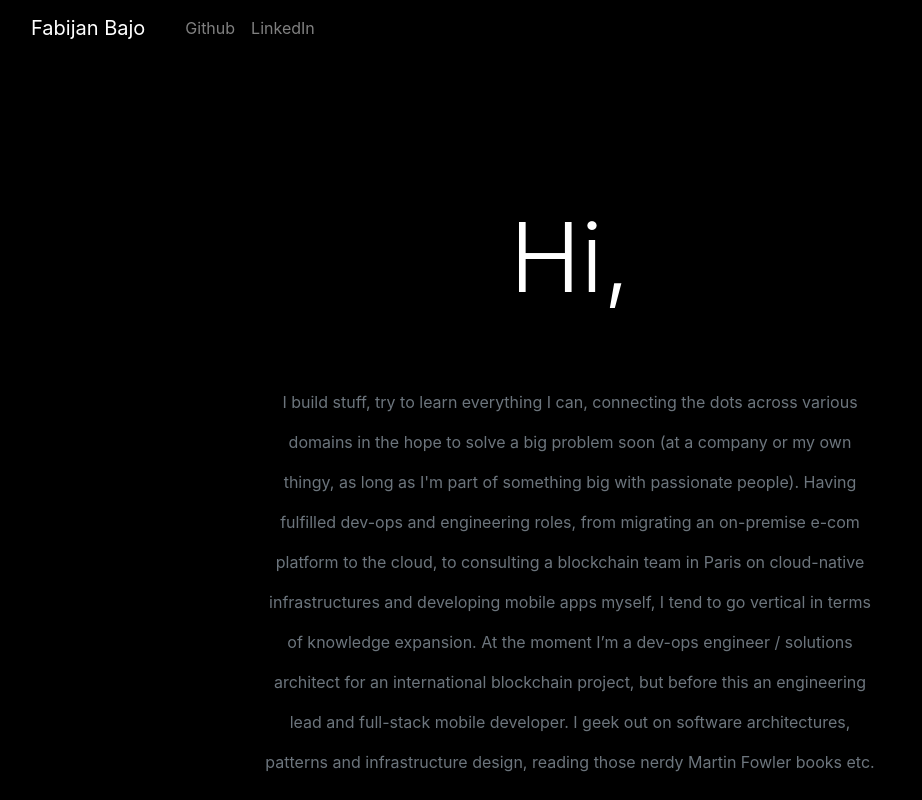
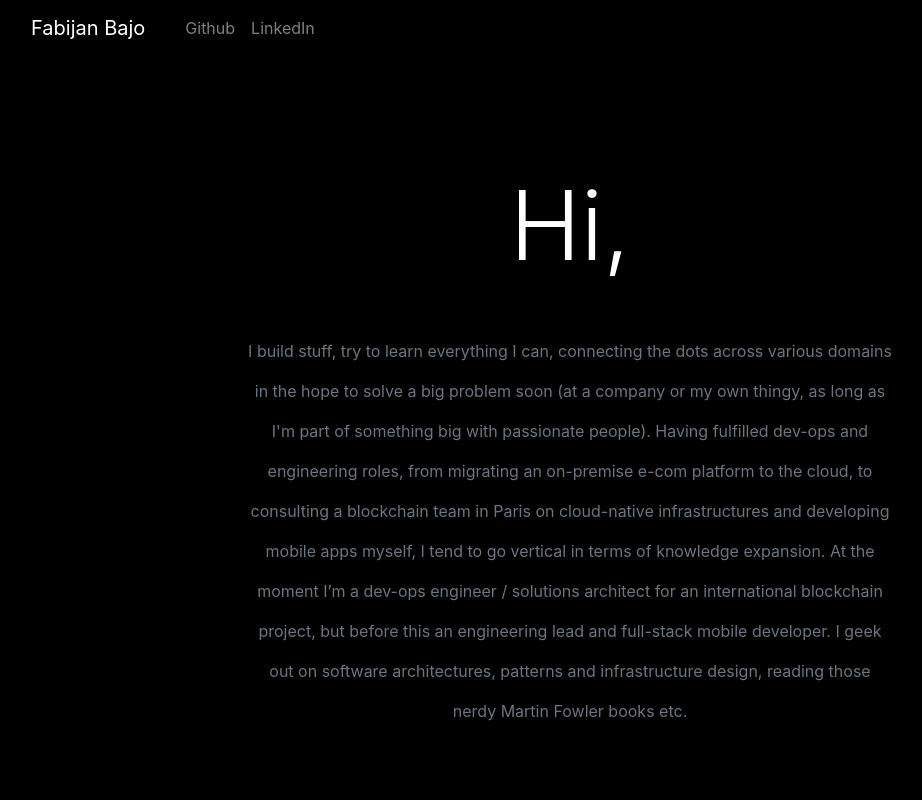
Before and after one commit to Bajocode/fabijanbajo.com, a React (Create React App) app: page / in a window 1280 px wide. Shown: the top 800 px of the page, without its empty margins (70-992 px from the left). Built offline with nearby package versions, Linux system fonts and the light colour scheme.

Commit message:
Create template post for blogs and projects

```diff
--- a/public/index.html
+++ b/public/index.html
@@ -11,7 +11,7 @@
     <link rel="manifest" href="%PUBLIC_URL%/manifest.json" />
     <link rel="shortcut icon" href="%PUBLIC_URL%/favicon.ico" />
 
-    <title>React App</title>
+    <title>Fabijan Bajo</title>
   </head>
   <body data-spy="scroll" data-target=".navbar" data-offset="100">
     <noscript>You need to enable JavaScript to run this app.</noscript>
--- a/src/components/HomePage.tsx
+++ b/src/components/HomePage.tsx
@@ -3,19 +3,15 @@ import Me from './Me';
 
 const HomePage: React.FC = () => (
   <div>
-    <section className="jumbotron text-center">
+    <section className="jumbotron jumbotron-transparent text-center ">
       <div className="container">
-        <h1 className="jumbotron-heading display-1">Hi,</h1>
-        <hr className="" />
-        <hr className="" />
-        <hr className="" />
-        <p className="text-muted">
-          I build stuff, try to learn everything I can, connecting the dots across various domains in the hope to solve a big problem soon (at a company or my own thingy, as long as I&apos;m part of something big with passionate people). Having fulfilled dev-ops and engineering roles, from migrating an on-premise e-com platform to the cloud, to consulting a blockchain team in Paris on cloud-native infrastructures and developing mobile apps myself, I tend to go vertical in terms of knowledge expansion. At the moment I’m a dev-ops engineer / solutions architect for an international blockchain project, but before this an engineering lead and full-stack mobile developer. I geek out on software architectures, patterns and infrastructure design, reading those nerdy Martin Fowler books etc.
-        </p>
-        <p>
-          {/* <a href="google.com" className="btn btn-primary my-2">Main call to action</a>
-          <a href="google.com" className="btn btn-secondary my-2">Secondary action</a> */}
-        </p>
+        <div className="col-lg-8 col-md-10 mx-auto">
+          <h1 className="display-1 text-white">Hi,</h1>
+          <div className="my-5" />
+          <p className="text-muted line-height-250">
+            I build stuff, try to learn everything I can, connecting the dots across various domains in the hope to solve a big problem soon (at a company or my own thingy, as long as I&apos;m part of something big with passionate people). Having fulfilled dev-ops and engineering roles, from migrating an on-premise e-com platform to the cloud, to consulting a blockchain team in Paris on cloud-native infrastructures and developing mobile apps myself, I tend to go vertical in terms of knowledge expansion. At the moment I’m a dev-ops engineer / solutions architect for an international blockchain project, but before this an engineering lead and full-stack mobile developer. I geek out on software architectures, patterns and infrastructure design, reading those nerdy Martin Fowler books etc.
+          </p>
+        </div>
       </div>
     </section>
     <section>
--- a/src/components/Post.tsx
+++ b/src/components/Post.tsx
@@ -1,7 +1,36 @@
+import { importMDX } from 'mdx.macro';
 import React from 'react';
 
-const Post: React.FC = () => {
-
-};
+const TestPost = React.lazy(() => importMDX('../posts/TestPost.mdx'));
+const Post: React.FC = () => (
+  <div>
+    <header className="jumbotron jumbotron-background-image" style={{ backgroundImage: `url(${'img/heart-disease-prediction.jpg'})` }}>
+      <div className="overlay" />
+      <div className="container">
+        <div className="row">
+          <div className="col-lg-8 col-md-10 mx-auto">
+            <h1 className="display-1 text-white">Header</h1>
+            <p className="lead text-light">
+              Sub header.
+            </p>
+            <hr className="my-4" />
+            <p className="text-light">
+              by Fabijan Bajo on July 07, 2019.
+            </p>
+          </div>
+        </div>
+      </div>
+    </header>
+    <article>
+      <div className="container">
+        <div className="col-lg-8 col-md-10 mx-auto text-white">
+          <React.Suspense fallback={<div>Loading...</div>}>
+            <TestPost />
+          </React.Suspense>
+        </div>
+      </div>
+    </article>
+  </div>
+);
 
 export default Post;
--- a/src/index.css
+++ b/src/index.css
@@ -1,44 +1,47 @@
+/* Global */
 body {
   background-color: black;
 }
-
-.bg-dark {
+nav.bg-dark {
   background-color: transparent !important;
 }
 
-.jumbotron {
-  padding-top: 3rem;
-  padding-bottom: 3rem;
-  margin-bottom: 0;
-  line-height: 250%;
+/* Jumbotron */
+.jumbotron-transparent {
+  background-color: transparent;
+}
+.jumbotron-background-image {
+  position: relative;
+  background-position: center center;
+  background-repeat: no-repeat;
+  background-size: cover;
+  -webkit-background-size: cover;
+  -moz-background-size: cover;
+  -o-background-size: cover;
+}
+.overlay-wrapper {
+  position: relative;
+}
+.jumbotron > .overlay {
+  position: absolute;
   background-color: black;
+  top:0;
+  left:0;
+  width:100%;
+  height:100%;
+  opacity: 0.7;
 }
 
-@media (min-width: 768px) {
-  .jumbotron {
-    padding-top: 6rem;
-    padding-bottom: 6rem;
-  }
+.line-height-250 {
+  line-height: 250%;
 }
 
-.jumbotron p:last-child {
-  margin-bottom: 0;
-}
-
-.jumbotron .container {
-  max-width: 40rem;
-}
-
-.jumbotron-heading {
-  color: white;
-}
-
+/* Footer */
 footer {
   padding-top: 3rem;
   padding-bottom: 3rem;
   background-color: transparent;
 }
-
 footer p {
   margin-bottom: .25rem;
 }
--- a/tsconfig.json
+++ b/tsconfig.json
@@ -20,6 +20,7 @@
     "jsx": "preserve"
   },
   "include": [
-    "src"
+    "src",
+    "mdx.d.ts"
   ]
 }
```
Also changed, not shown: package.json (+8 -2 lines), src/mdx.d.ts (added, +10 -0 lines), src/posts/TestPost.mdx (added, +11 -0 lines), public/img/placeholder.jpg (renamed from public/img/placeholder.jpeg), src/posts/BlockchainOnK8sPost.tsx (deleted), src/posts/CheapClusterPost.tsx (deleted), src/posts/CustomCICDPost.tsx (deleted), src/posts/MacupPost.tsx (deleted), 1 other file (tests, documents, lock files or other folders).
